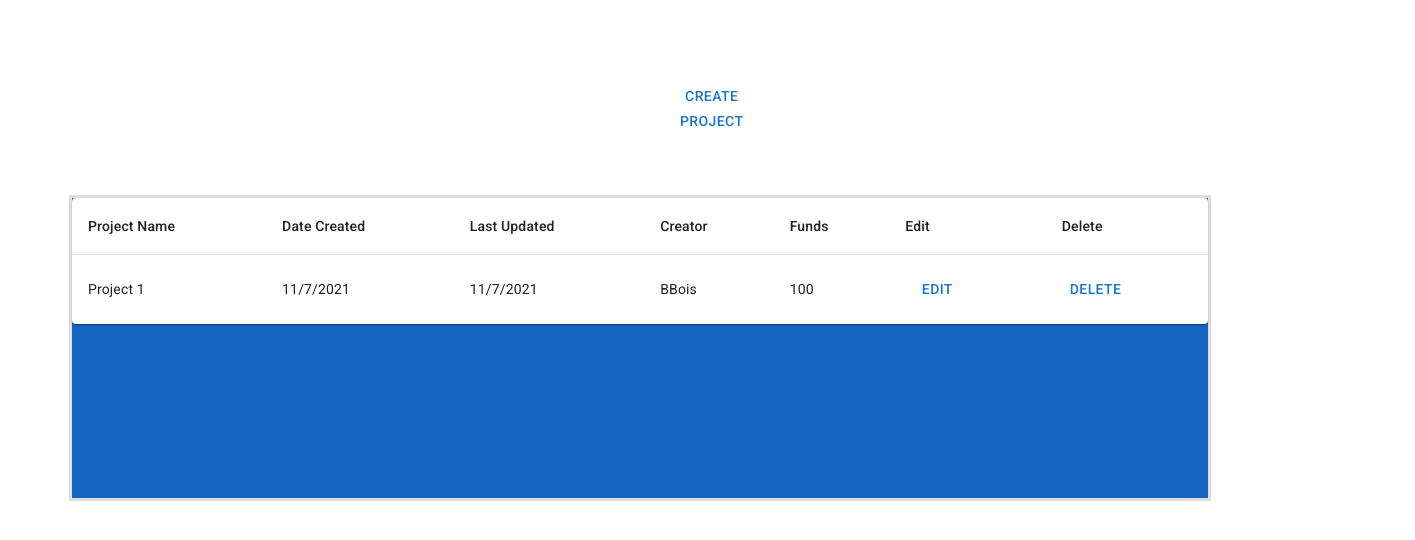
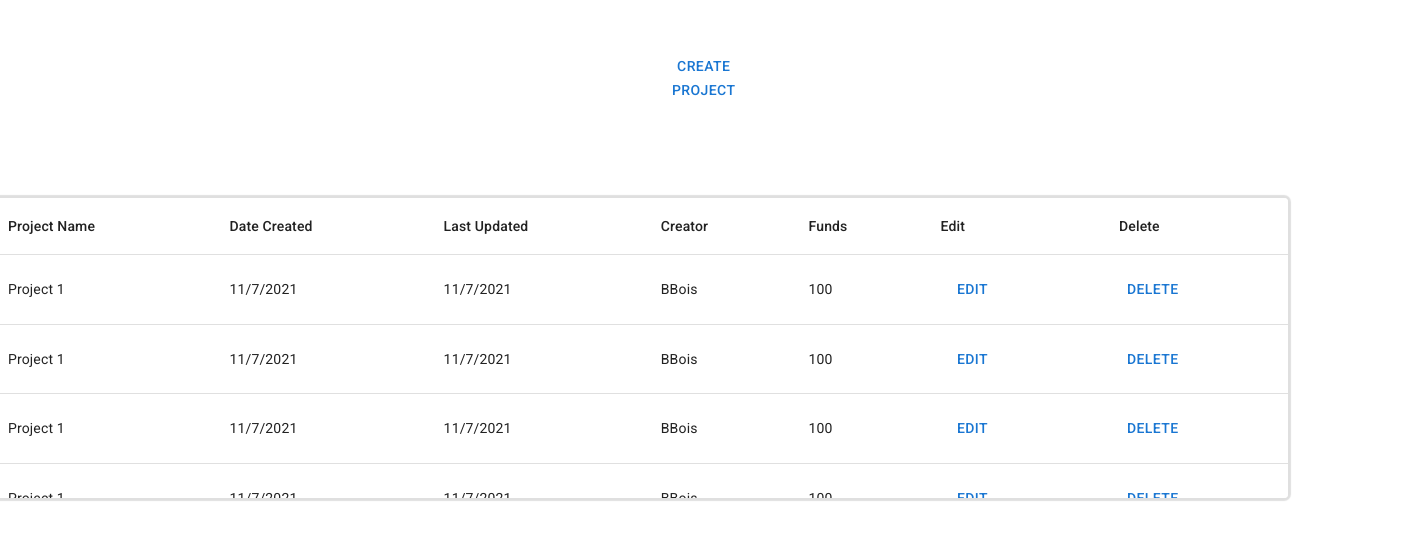
Before and after one commit to techster10173/SoftLab, a React (Create React App) app in the folder frontend/: page /projects in a window 1280 px wide. Shown: the part 114-654 px from the top of the page, 1415 px wide, since content can reach past the window. Built offline with nearby package versions, Linux system fonts and the light colour scheme.

Commit message:
adapted Projects to merge

```diff
--- a/frontend/src/Projects.jsx
+++ b/frontend/src/Projects.jsx
@@ -15,6 +15,39 @@ import Button from '@mui/material/Button';
 import Typography from '@mui/material/Typography';
 import Modal from '@mui/material/Modal';
 
+
+
+function createData(projectName, dateCreated, lastUpdate, creator, funds, edit, del) {
+    return {projectName, dateCreated, lastUpdate, creator, funds, edit, del };
+  }
+
+  const rows = [
+    createData('Project 1', '11/7/2021', '11/7/2021', 'BBois', 100, <Button>Edit</Button>, <Button>Delete</Button>),
+    createData('Project 1', '11/7/2021', '11/7/2021', 'BBois', 100, <Button>Edit</Button>, <Button>Delete</Button>),
+
+    createData('Project 1', '11/7/2021', '11/7/2021', 'BBois', 100, <Button>Edit</Button>, <Button>Delete</Button>),
+
+    createData('Project 1', '11/7/2021', '11/7/2021', 'BBois', 100, <Button>Edit</Button>, <Button>Delete</Button>),
+
+    createData('Project 1', '11/7/2021', '11/7/2021', 'BBois', 100, <Button>Edit</Button>, <Button>Delete</Button>),
+
+    createData('Project 1', '11/7/2021', '11/7/2021', 'BBois', 100, <Button>Edit</Button>, <Button>Delete</Button>),
+
+    createData('Project 1', '11/7/2021', '11/7/2021', 'BBois', 100, <Button>Edit</Button>, <Button>Delete</Button>),
+
+    createData('Project 1', '11/7/2021', '11/7/2021', 'BBois', 100, <Button>Edit</Button>, <Button>Delete</Button>),
+
+  ];
+
+export class Projects extends React.Component{
+  constructor(props) {
+    super(props);
+    this.state = {
+        currentProject: null,
+        showModal: false
+    }
+  }
+  render(){
     const style = {
       position: 'absolute',
       top: '50%',
@@ -25,40 +58,12 @@ const style = {
       border: '2px solid #000',
       boxShadow: 24,
       p: 4,
-};
-
-function createData(projectName, dateCreated, lastUpdate, creator, funds, edit, del) {
-    return {projectName, dateCreated, lastUpdate, creator, funds, edit, del };
     }
 
-  const rows = [
-    createData('Project 1', '11/7/2021', '11/7/2021', 'BBois', 100, <Button >Edit</Button>, <Button>Delete</Button>),
-  ];
+    return(
 
-export function Projects(props){
-  // const [open, setOpen] = React.useState(false);
-  // const handleOpen = () => setOpen(true);
-  // const handleClose = () => setOpen(false);
-    return(
         <div>
-          {/* <Button onClick={handleOpen}>Edit</Button>
-          <Modal
-            open={open}
-            onClose={handleClose}
-            aria-labelledby="modal-modal-title"
-            aria-describedby="modal-modal-description"
-          >
-            <Box sx={style}>
-              <Typography id="modal-modal-title" variant="h6" component="h2">
-                Text in a modal
-              </Typography>
-              <Typography id="modal-modal-description" sx={{ mt: 2 }}>
-                Duis mollis, est non commodo luctus, nisi erat porttitor ligula.
-              </Typography>
-            </Box>
-          </Modal> */}
-          <Box
-              sx={{
+          <Button sx={{
               // width: 400,
               height: 50,
               marginLeft: 80,
@@ -66,26 +71,20 @@ export function Projects(props){
               marginTop: 20,
               // backgroundColor: 'primary.dark',
               p: 5,
-            }}
-          >
-            {/* <button class="button button1">Create Project</button> */}
-            <Button>Create Project</Button>
-          </Box>
-          <Box
+          }}>Create Project</Button>
+            <TableContainer component={Paper}
             sx={{
-                // width: 1500,
+              // width: 1000,
               height: 300,
-                marginLeft: 10,
-                marginRight: 10,
+              margnLeft: 20,
+              marginRight: 20,
               marginTop: 10,
               marginBottom: 10,
-                backgroundColor: 'primary.dark',
+              // backgroundColor: 'primary.dark',
 
               boxShadow: '0 0 1px 3px rgba(0, 0, 0, .125)',
-            }}
-          >
-            <TableContainer component={Paper} left>
-              <Table sx={{ minWidth: 400 }} aria-label="simple table">
+          }}>
+              <Table sx={{ minWidth: 200 }} aria-label="simple table">
                 <TableHead>
                   <TableRow>
                     <TableCell align="middle">Project Name</TableCell>
@@ -115,9 +114,7 @@ export function Projects(props){
                 </TableBody>
               </Table>
             </TableContainer>
-
-            </Box>
         </div>
-    );
-
+    )
   }
+}
```
Lines whose indentation alone changed are shown as unchanged.
